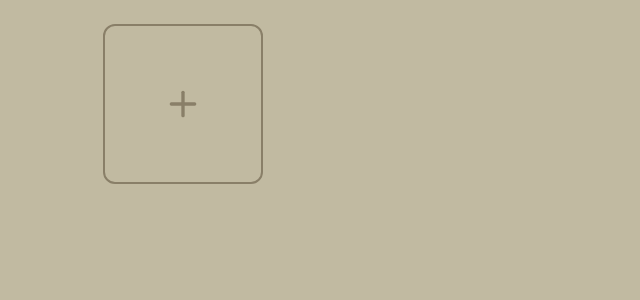
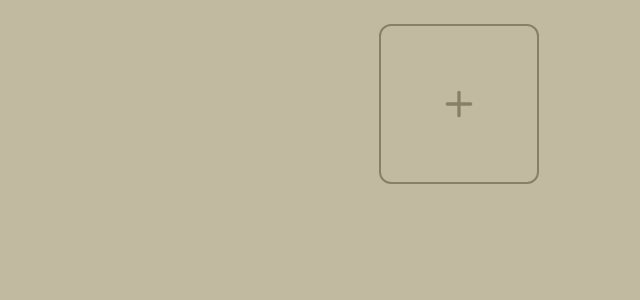
Before and after one commit to foxnaim/Agenda-client-, a Next.js app: page /components/tasks/TaskMenu in a window 1280 px wide. Shown: the top 300 px of the page, without its empty margins (181-821 px from the left). Built offline with nearby package versions, Linux system fonts and the light colour scheme.

Commit message:
modified:   src/app/components/tasks/TaskMenu/page.tsx

```diff
--- a/src/app/components/tasks/TaskMenu/page.tsx
+++ b/src/app/components/tasks/TaskMenu/page.tsx
@@ -2,6 +2,7 @@
 import React, { useState, useEffect } from "react";
 import { Plus, Trash2, Edit } from "lucide-react";
 import { useRouter } from "next/navigation";
+
 import AddTask from "@/app/components/tasks/AddTask";
 
 interface Task {
@@ -75,8 +76,8 @@
 
   return (
     <div className=" bg-bgop">
-      <div className="flex-1 flex items-center justify-center p-6">
-        <div className="grid grid-cols-1 sm:grid-cols-2 md:grid-cols-3 lg:grid-cols-4 gap-6">
+      <div className="flex-1 flex  items-center justify-center p-6">
+        <div className=" grid-cols-1 sm:grid-cols-2 md:grid-cols-3 lg:grid-cols-4 gap-6">
           {tasks.map((task) => (
             <div
               key={task.id}
```
